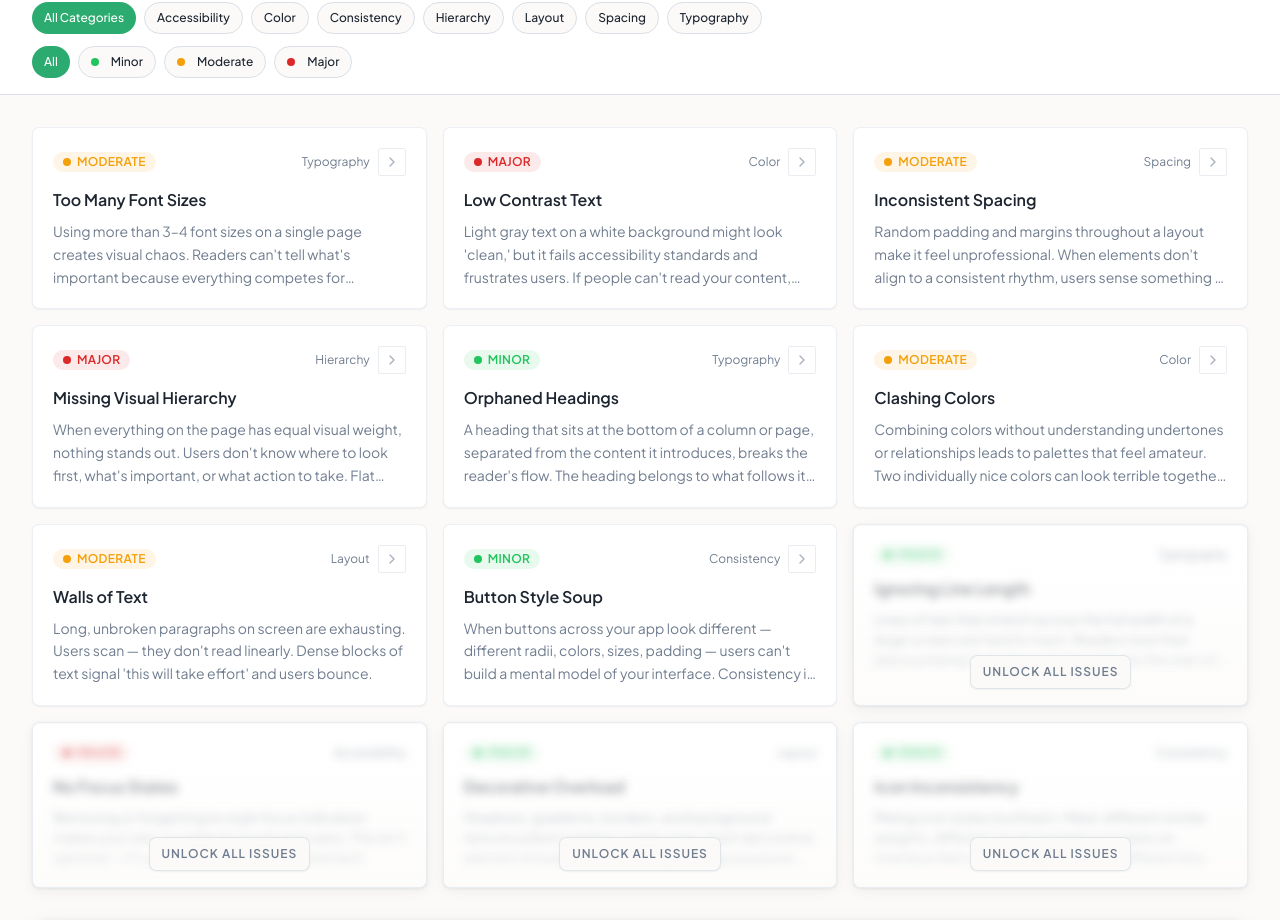
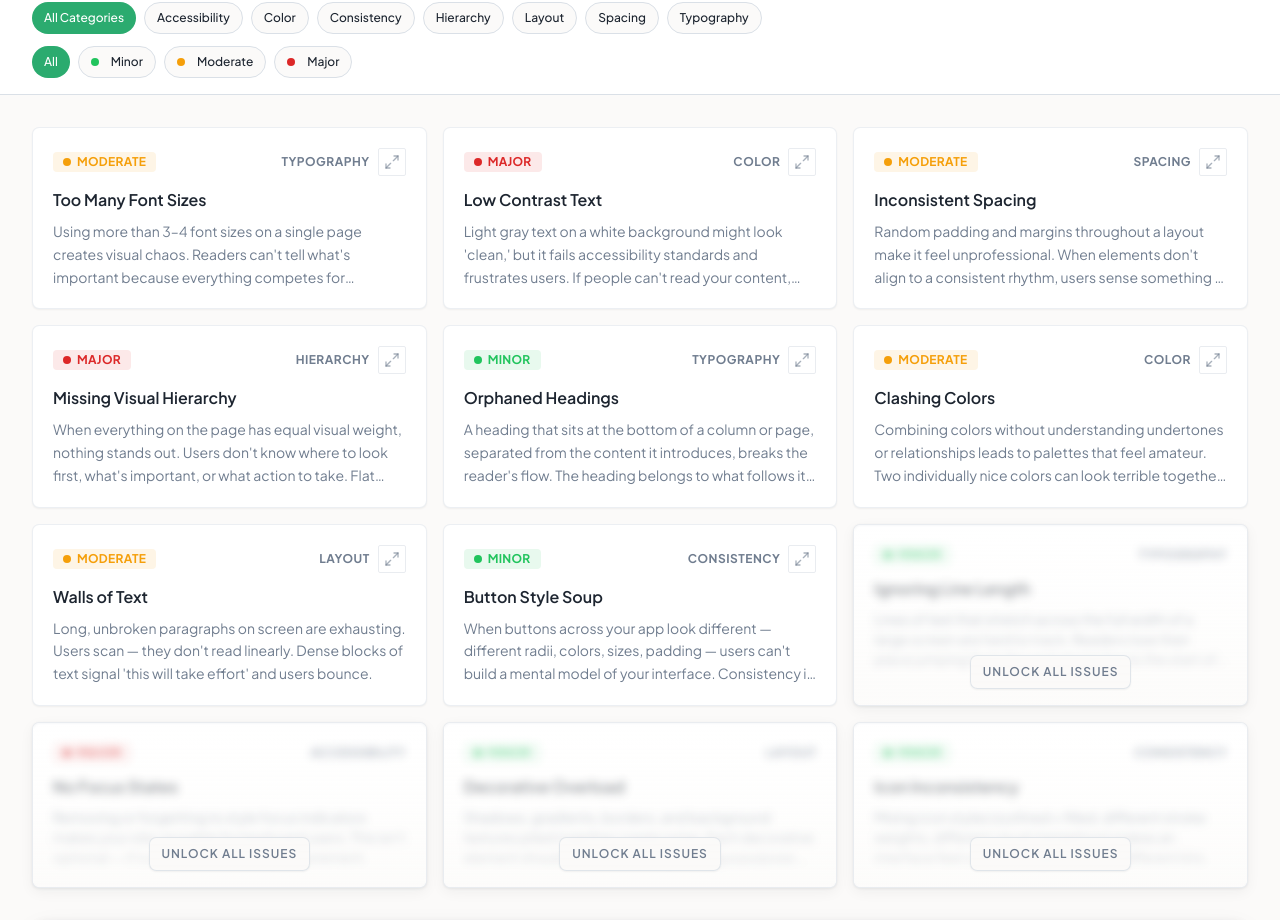
Before and after one commit to onehipsista/ghqguides, a React (Vite) app: page /mistakes in a window 1280 px wide. Shown: the part 407-1327 px from the top of the page. Built offline with nearby package versions, Linux system fonts and the light colour scheme; no server answers; the database is empty; the HTML template or start-up script is replaced by a standard one.

Commit message:
Fix mistakes lightbox, updates to product pages

```diff
--- a/src/components/MistakeCard.tsx
+++ b/src/components/MistakeCard.tsx
@@ -1,4 +1,4 @@
-import { ChevronRight } from "lucide-react";
+import { Maximize2 } from "lucide-react";
 import { Card, CardContent } from "@/components/ui/card";
 import { SeverityBadge } from "@/components/SeverityBadge";
 import type { DesignIssue } from "@/types/design-issue";
@@ -16,8 +16,8 @@ export function MistakeCard({ issue, blurred, onSelect }: MistakeCardProps) {
         <CardContent className="p-5">
           <div className="select-none blur-[4px] opacity-60">
             <div className="mb-3 flex items-center justify-between">
-              <SeverityBadge severity={issue.severity} className="uppercase tracking-wide" />
-              <span className="text-xs text-muted-foreground">{issue.category}</span>
+              <SeverityBadge severity={issue.severity} />
+              <span className="text-xs font-bold uppercase tracking-[0.04em] text-muted-foreground">{issue.category}</span>
             </div>
             <h3 className="mb-2 font-display text-base font-semibold text-foreground">
               {issue.title}
@@ -41,11 +41,11 @@ export function MistakeCard({ issue, blurred, onSelect }: MistakeCardProps) {
     >
       <CardContent className="p-5">
         <div className="mb-3 flex items-center justify-between">
-          <SeverityBadge severity={issue.severity} className="uppercase tracking-wide" />
+          <SeverityBadge severity={issue.severity} />
           <div className="flex items-center gap-2">
-            <span className="text-xs text-muted-foreground">{issue.category}</span>
+            <span className="text-xs font-bold uppercase tracking-[0.04em] text-muted-foreground">{issue.category}</span>
             <span className="inline-flex h-7 w-7 items-center justify-center rounded-[2px] border border-border/60 text-muted-foreground/60 transition-colors group-hover:border-brand-green/50 group-hover:text-brand-green">
-              <ChevronRight className="h-4 w-4" />
+              <Maximize2 className="h-4 w-4" />
             </span>
           </div>
         </div>
--- a/src/components/MistakeModal.tsx
+++ b/src/components/MistakeModal.tsx
@@ -35,7 +35,7 @@ export function MistakeModal({
         <DialogHeader>
           <div className="mb-2 flex items-center gap-3">
             <SeverityBadge severity={issue.severity} />
-            <span className="text-xs text-muted-foreground">{issue.category}</span>
+            <span className="text-xs font-bold uppercase tracking-[0.04em] text-muted-foreground">{issue.category}</span>
           </div>
           <DialogTitle className="font-display text-xl">{issue.title}</DialogTitle>
         </DialogHeader>
@@ -55,7 +55,7 @@ export function MistakeModal({
             {hasAccess ? (
               <p className="text-sm leading-relaxed text-foreground">{issue.how_to_fix}</p>
             ) : (
-              <div className="relative overflow-hidden rounded-xl border border-border/80 bg-card p-4">
+              <div className="relative min-h-[180px] overflow-hidden rounded-xl border border-border/80 bg-card p-4">
                 <p className="select-none text-sm leading-relaxed text-foreground opacity-70 blur-[4px]">
                   {issue.how_to_fix}
                 </p>
--- a/src/components/SeverityBadge.tsx
+++ b/src/components/SeverityBadge.tsx
@@ -29,7 +29,7 @@ export function SeverityBadge({ severity, className }: SeverityBadgeProps) {
   return (
     <span
       className={cn(
-        "inline-flex items-center gap-1.5 rounded-full px-2.5 py-0.5 text-xs font-semibold",
+        "inline-flex items-center gap-1.5 rounded-[4px] px-2.5 py-0.5 text-xs font-bold uppercase tracking-wide",
         c.bgClass,
         className
       )}
--- a/src/pages/ShopProduct.tsx
+++ b/src/pages/ShopProduct.tsx
@@ -46,13 +46,28 @@ export default function ShopProductPage() {
 
         {product && (
           <div className="mt-6 grid gap-8 lg:grid-cols-[minmax(0,0.95fr)_minmax(0,1.05fr)]">
+            <div>
               <div className="overflow-hidden rounded-xl border bg-card">
                 {product.image_url ? (
-                <img src={product.image_url} alt={product.title} className="aspect-[16/11] w-full object-cover" />
+                  <img src={product.image_url} alt={product.title} className="aspect-[4/5] w-full object-cover" />
                 ) : (
-                <div className="flex aspect-[16/11] w-full items-center justify-center bg-muted text-sm text-muted-foreground">
+                  <div className="flex aspect-[4/5] w-full items-center justify-center bg-muted text-sm text-muted-foreground">
                     No image
                   </div>
+                )}
+              </div>
+              {product.grants_guide_access && (
+                <p className="mt-4 text-xs text-muted-foreground">
+                  This product includes access to the full{" "}
+                  <Link to="/guides" className="text-brand-green hover:underline">
+                    Guide Library
+                  </Link>
+                  {" "}and{" "}
+                  <Link to="/mistakes" className="text-brand-green hover:underline">
+                    Design Mistakes
+                  </Link>
+                  {" "}content.
+                </p>
               )}
             </div>
 
@@ -84,18 +99,17 @@ export default function ShopProductPage() {
               )}
 
               <div className="mt-6 flex items-center justify-between border-t pt-4">
-                <p className="font-display text-2xl font-bold text-foreground">
+                <p className="font-display text-2xl font-bold text-brand-green">
                   {formatProductPrice(product.price_cents, product.currency)}
                 </p>
                 {product.stripe_payment_link ? (
                   <a href={product.stripe_payment_link} target="_blank" rel="noreferrer noopener">
                     <Button size="lg" className="gap-2">
-                      <ShoppingBag className="h-4 w-4" /> Buy on Stripe
-                    </Button>
+                      <ShoppingBag className="h-4 w-4" /> Buy Now                    </Button>
                   </a>
                 ) : (
                   <Button size="lg" variant="outline" disabled>
-                    Buy link coming soon
+                   Not available.
                   </Button>
                 )}
               </div>
```
Lines whose indentation alone changed are shown as unchanged.
